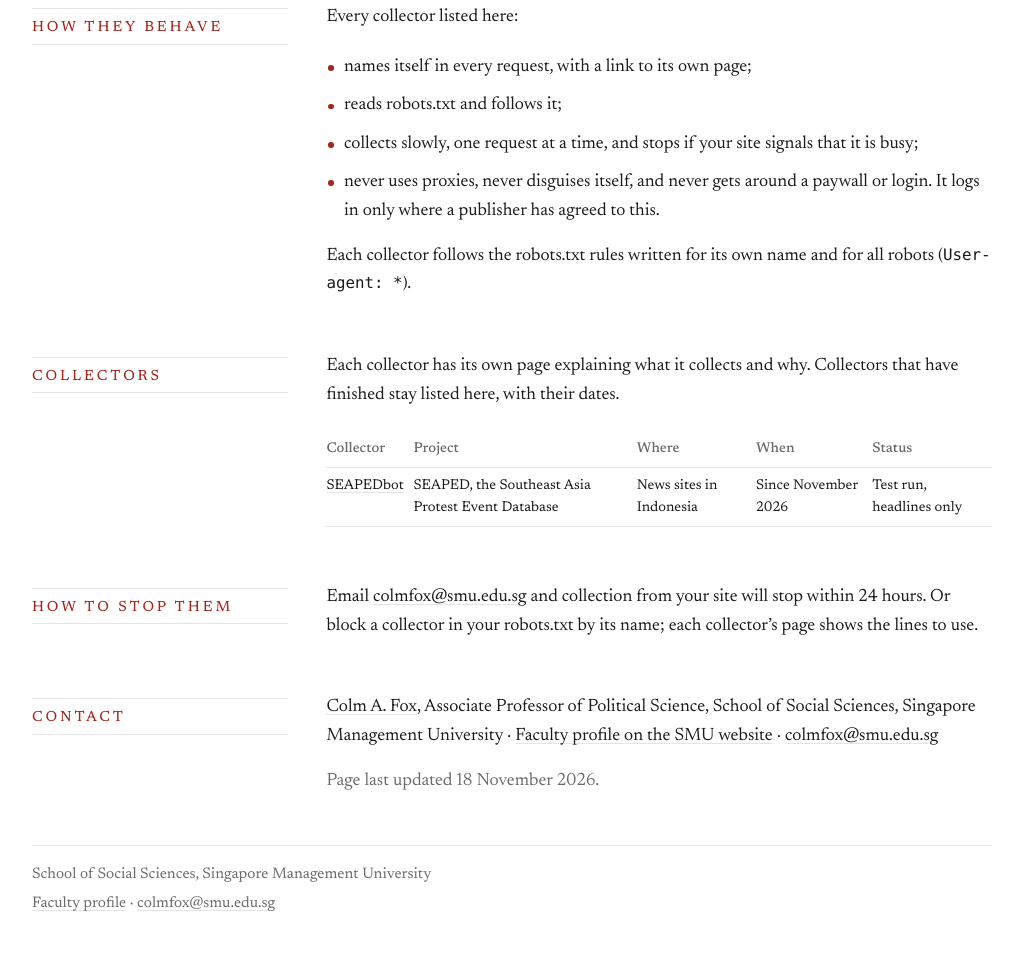
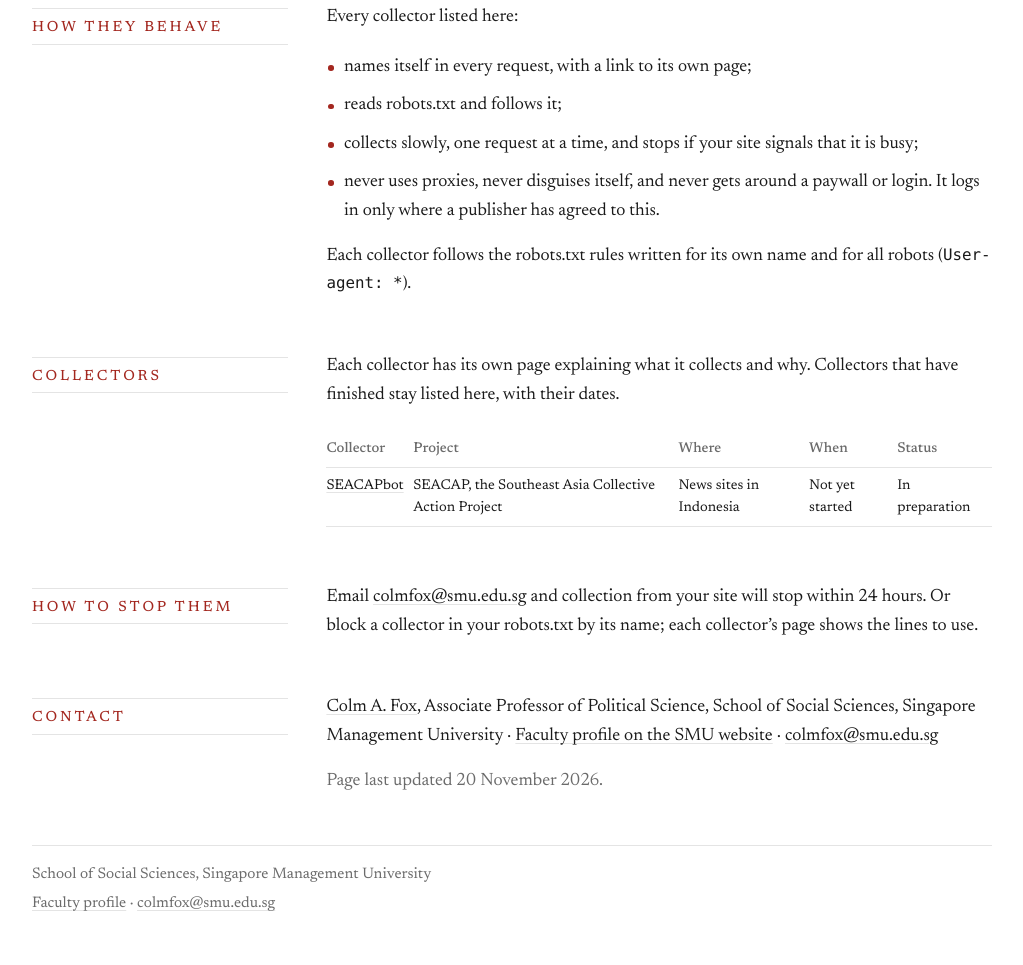
Before and after one commit to colmfox/colmfox.com, a plain HTML site: page public/collector/index.html in a window 1280 px wide. Shown: the part 543-1508 px from the top of the page, without its empty margins (128-1151 px from the left). Drawn offline with Linux system fonts and the light colour scheme.

Commit message:
Collector hub: SEACAPbot, not yet started

```diff
--- a/public/collector/index.html
+++ b/public/collector/index.html
@@ -69,7 +69,7 @@
         <table class="srctab">
           <thead><tr><th>Collector</th><th>Project</th><th>Where</th><th>When</th><th>Status</th></tr></thead>
           <tbody>
-            <tr><td><a href="seapedbot/">SEAPEDbot</a></td><td>SEAPED, the Southeast Asia Protest Event Database</td><td>News sites in Indonesia</td><td>Since November 2026</td><td>Test run, headlines only</td></tr>
+            <tr><td><a href="seacapbot/">SEACAPbot</a></td><td>SEACAP, the Southeast Asia Collective Action Project</td><td>News sites in Indonesia</td><td>Not yet started</td><td>In preparation</td></tr>
           </tbody>
         </table>
       </div>
@@ -87,7 +87,7 @@
     <h2>Contact</h2>
     <div>
       <p><a href="../index.html">Colm A. Fox</a>, Associate Professor of Political Science, School of Social Sciences, Singapore Management University · <a href="https://faculty.smu.edu.sg/profile/colm-fox-1406">Faculty profile on the SMU website</a> · <a href="mailto:&#99;&#111;&#108;&#109;&#102;&#111;&#120;&#64;&#115;&#109;&#117;&#46;&#101;&#100;&#117;&#46;&#115;&#103;">&#99;&#111;&#108;&#109;&#102;&#111;&#120;&#64;&#115;&#109;&#117;&#46;&#101;&#100;&#117;&#46;&#115;&#103;</a></p>
-      <p class="muted">Page last updated 18 November 2026.</p>
+      <p class="muted">Page last updated 20 November 2026.</p>
     </div>
   </section>
 
```
